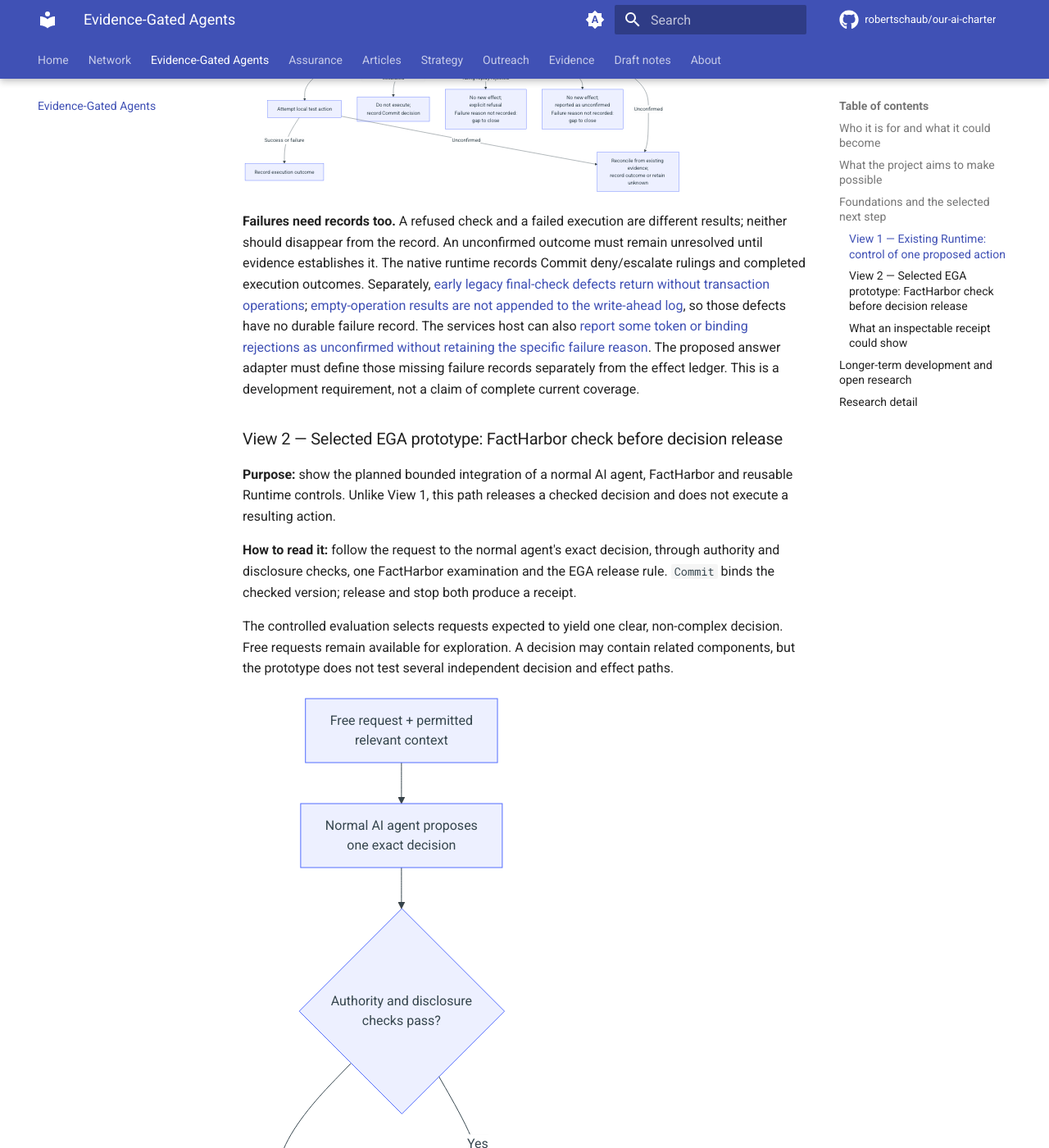
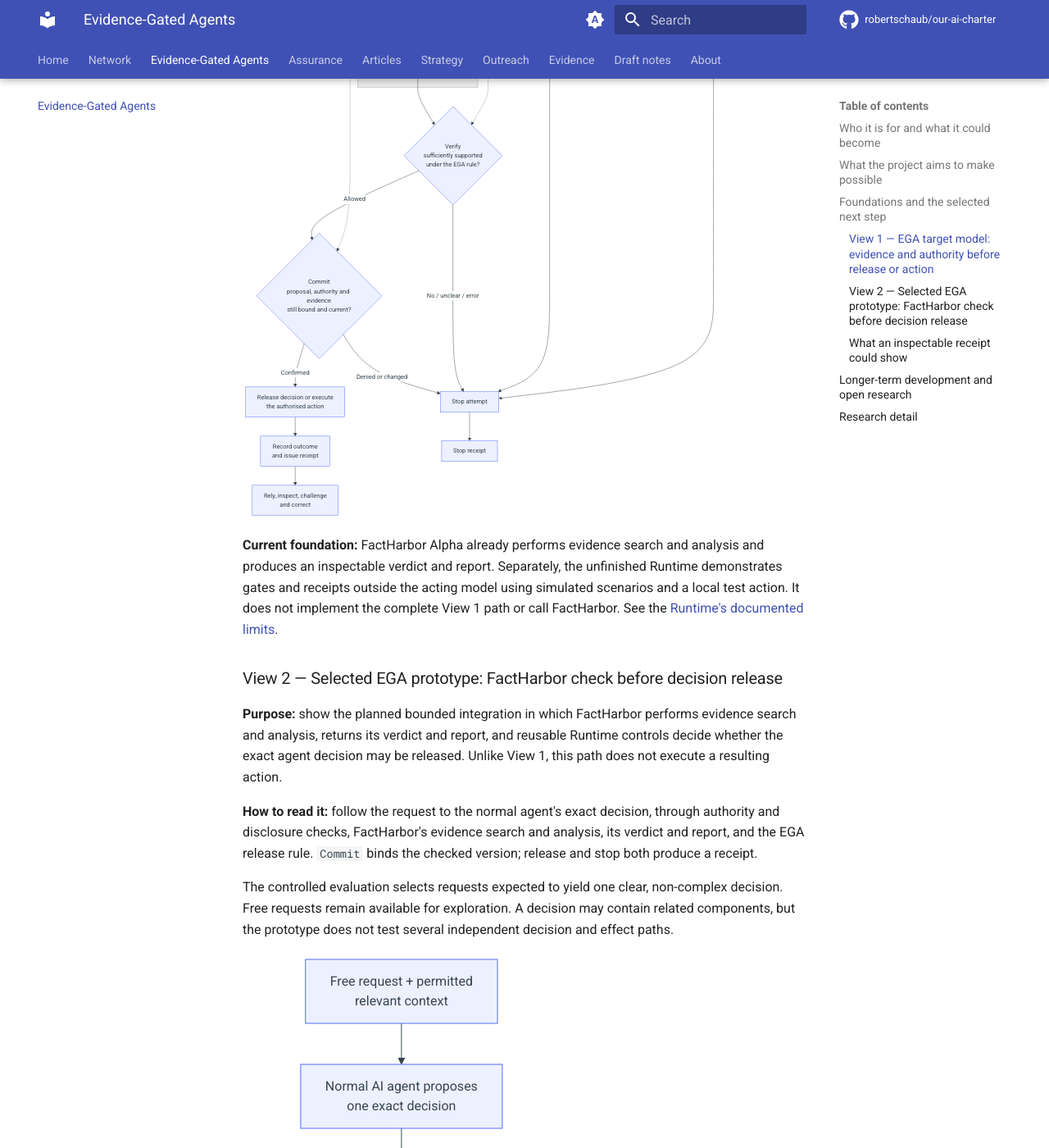
Before and after one commit to robertschaub/our-ai-charter, an MkDocs documentation site: the page built from docs/Assurance/Concepts/evidence-gated-agents.md, in a window 1280 px wide and 1400 px high, scrolled down 3108 px. Shown: the whole window at 82% size. Built offline with MkDocs 1.6.1 and Material for MkDocs 9.7.7, drawn with Linux system fonts in a browser that asks for light colours; plug-ins that fetch from the network failed and are left out; comment, search, counter and statistics services are not loaded; some of the changed text lies outside the part shown.

Commit message:
docs(ega): show evidence service stages in diagrams

````diff
--- a/docs/Assurance/Concepts/evidence-gated-agents.md
+++ b/docs/Assurance/Concepts/evidence-gated-agents.md
@@ -47,50 +47,53 @@
 
 **Selected next step:** build a bounded prototype in which a normal AI agent proposes a decision and FactHarbor examines whether current evidence sufficiently supports that exact decision for the user’s request. The gate then releases the checked decision or stops it. This integration is not yet implemented.
 
-### View 1 — Existing Runtime: control of one proposed action
+### View 1 — EGA target model: evidence and authority before release or action
 
-**Purpose:** show the control mechanism that already exists in the separate Runtime proof of concept and could be reused by EGA. This is not the EGA prototype: it uses admitted evidence and screening signals, does not call FactHarbor, and ends only in a local test action.
+**Purpose:** show the complete intended EGA pattern, not current end-to-end functionality. A separate evidence service — FactHarbor in the selected prototype — searches and analyses evidence and returns a verdict and report. The EGA gate then applies authority, disclosure and evidence rules; the evidence service does not decide release or execution.
 
-**How to read it:** follow the solid arrows from the AI proposal through `Authorize`, `Submit`, `Verify` and `Commit` to a local test action or a recorded stop. Dotted arrows supply the mandate, rules and admitted evidence established outside the acting model. A separate service request starts the final `Commit` check; it does not grant a new mandate.
-
-The legitimacy of the mandate must be established by people; this proof of concept does not establish it. Rulemaker, operator and record keeper are simulated by one person; independent reviewer and remedy decider are absent. See the [runtime's documented limits](https://github.com/robertschaub/ai-charter-runtime#honest-limits--read-this-first).
+**How to read it:** follow the solid arrows from the request to the agent's exact proposal, then through permitted disclosure, evidence search and analysis, verdict and report, `Verify` and `Commit`. Any failed check stops the attempt and creates a receipt. Dotted arrows supply the mandate and rules established outside the acting model.
 
 ```mermaid
 flowchart TD
-    subgraph I["Human setup"]
+    subgraph I["Accountable setup"]
         M["Principal grants<br/>a bounded mandate"]
-        P["Rule owners set<br/>versioned policies"]
+        P["Rule owners set disclosure,<br/>evidence and release rules"]
     end
-    E["Admitted evidence<br/>and screening signals"]
     M -. Authority .-> AU
     P -. Rules .-> AU
     P -. Rules .-> SU
     P -. Rules .-> V
-    E -. Evidence basis .-> V
-    A["AI proposes an action"] --> AU{"Authorize<br/>mandate covers proposal?"}
+    P -. Rules .-> C
+    U["Request + permitted<br/>relevant context"] --> A["Normal AI agent proposes<br/>an exact decision or action"]
+    A --> AU{"Authorize<br/>mandate covers proposal?"}
     AU -->|Allowed| SU{"Submit<br/>disclosure and input<br/>rules pass?"}
-    SU -->|Allowed| V{"Verify<br/>required evidence and<br/>screening checks pass?"}
-    V -->|Allowed| S{"Service requests final Commit:<br/>action and evidence binding<br/>still match approval?"}
-    S -->|Confirmed and matching| O["Attempt local test action"]
-    AU -->|Denied or needs review| N["Do not execute;<br/>record gate decision"]
+    SU -->|Allowed| Q["Verification request:<br/>request + permitted context<br/>+ exact proposal"]
+    subgraph ES["Evidence service"]
+        SEA["Evidence search<br/>and analysis"] --> VR["Evidence verdict + report:<br/>support, counterevidence,<br/>limits, uncertainty"]
+    end
+    Q --> SEA
+    VR --> V{"Verify<br/>sufficiently supported<br/>under the EGA rule?"}
+    V -->|Allowed| C{"Commit<br/>proposal, authority and evidence<br/>still bound and current?"}
+    C -->|Confirmed| O["Release decision or execute<br/>the authorised action"]
+    O --> R["Record outcome<br/>and issue receipt"]
+    R --> Y["Rely, inspect, challenge<br/>and correct"]
+    AU -->|Denied or needs review| N["Stop attempt"]
     SU -->|Denied or needs review| N
-    V -->|Denied or needs review| N
-    S -->|Native Commit denied or escalated| C["Do not execute;<br/>record Commit decision"]
-    S -->|Legacy final check:<br/>ruling replay rejected| RP["No new effect;<br/>explicit refusal<br/>Failure reason not recorded:<br/>gap to close"]
-    S -->|Binding or token rejected| X["No new effect;<br/>reported as unconfirmed<br/>Failure reason not recorded:<br/>gap to close"]
-    O -->|Success or failure| R["Record execution outcome"]
-    O -->|Unconfirmed| U["Reconcile from existing evidence;<br/>record outcome or retain unknown"]
-    S -->|Unconfirmed| U
+    V -->|No / unclear / error| N
+    C -->|Denied or changed| N
+    N --> NR["Stop receipt"]
 ```
 
-**Failures need records too.** A refused check and a failed execution are different results; neither should disappear from the record. An unconfirmed outcome must remain unresolved until evidence establishes it. The native runtime records Commit deny/escalate rulings and completed execution outcomes. Separately, [early legacy final-check defects return without transaction operations](https://github.com/robertschaub/ai-charter-runtime/blob/cad927a697814b20c327bf61c49b9d38cfc7470e/packages/gate-core/src/authorizationCore.ts#L2721-L2732); [empty-operation results are not appended to the write-ahead log](https://github.com/robertschaub/ai-charter-runtime/blob/cad927a697814b20c327bf61c49b9d38cfc7470e/packages/gate-core/src/walStore.ts#L360-L361), so those defects have no durable failure record. The services host can also [report some token or binding rejections as unconfirmed without retaining the specific failure reason](https://github.com/robertschaub/ai-charter-runtime/blob/cad927a697814b20c327bf61c49b9d38cfc7470e/packages/services-mock/src/servicesHost.ts#L189-L191). The proposed answer adapter must define those missing failure records separately from the effect ledger. This is a development requirement, not a claim of complete current coverage.
+<a id="existing-runtime-foundation"></a>
+<a id="view-1-existing-runtime-control-of-one-proposed-action"></a>
+**Current foundation:** FactHarbor Alpha already performs evidence search and analysis and produces an inspectable verdict and report. Separately, the unfinished Runtime demonstrates gates and receipts outside the acting model using simulated scenarios and a local test action. It does not implement the complete View 1 path or call FactHarbor. See the [Runtime's documented limits](https://github.com/robertschaub/ai-charter-runtime#honest-limits--read-this-first).
 
 <a id="selected-prototype-dynamic-decision-examination"></a>
 ### View 2 — Selected EGA prototype: FactHarbor check before decision release
 
-**Purpose:** show the planned bounded integration of a normal AI agent, FactHarbor and reusable Runtime controls. Unlike View 1, this path releases a checked decision and does not execute a resulting action.
+**Purpose:** show the planned bounded integration in which FactHarbor performs evidence search and analysis, returns its verdict and report, and reusable Runtime controls decide whether the exact agent decision may be released. Unlike View 1, this path does not execute a resulting action.
 
-**How to read it:** follow the request to the normal agent's exact decision, through authority and disclosure checks, one FactHarbor examination and the EGA release rule. `Commit` binds the checked version; release and stop both produce a receipt.
+**How to read it:** follow the request to the normal agent's exact decision, through authority and disclosure checks, FactHarbor's evidence search and analysis, its verdict and report, and the EGA release rule. `Commit` binds the checked version; release and stop both produce a receipt.
 
 The controlled evaluation selects requests expected to yield one clear, non-complex decision. Free requests remain available for exploration. A decision may contain related components, but the prototype does not test several independent decision and effect paths.
 
@@ -99,8 +102,10 @@
     U["Free request + permitted<br/>relevant context"] --> A["Normal AI agent proposes<br/>one exact decision"]
     A --> G{"Authority and disclosure<br/>checks pass?"}
     G -->|No| N["Stop"]
-    G -->|Yes| F["One FactHarbor examination:<br/>evidence for and against,<br/>limitations, uncertainty"]
-    F --> R{"Completed and sufficiently<br/>supported under the EGA rule?"}
+    G -->|Yes| Q["Verification request:<br/>request + permitted context<br/>+ exact decision"]
+    Q --> F["FactHarbor:<br/>evidence search and analysis"]
+    F --> FR["FactHarbor verdict + report:<br/>support, counterevidence,<br/>limits, uncertainty"]
+    FR --> R{"Completed and sufficiently<br/>supported under the EGA rule?"}
     R -->|No / unclear / error| N
     R -->|Yes| C["Commit binds the exact<br/>checked decision and recipient"]
     C --> O["Release decision"]
````
